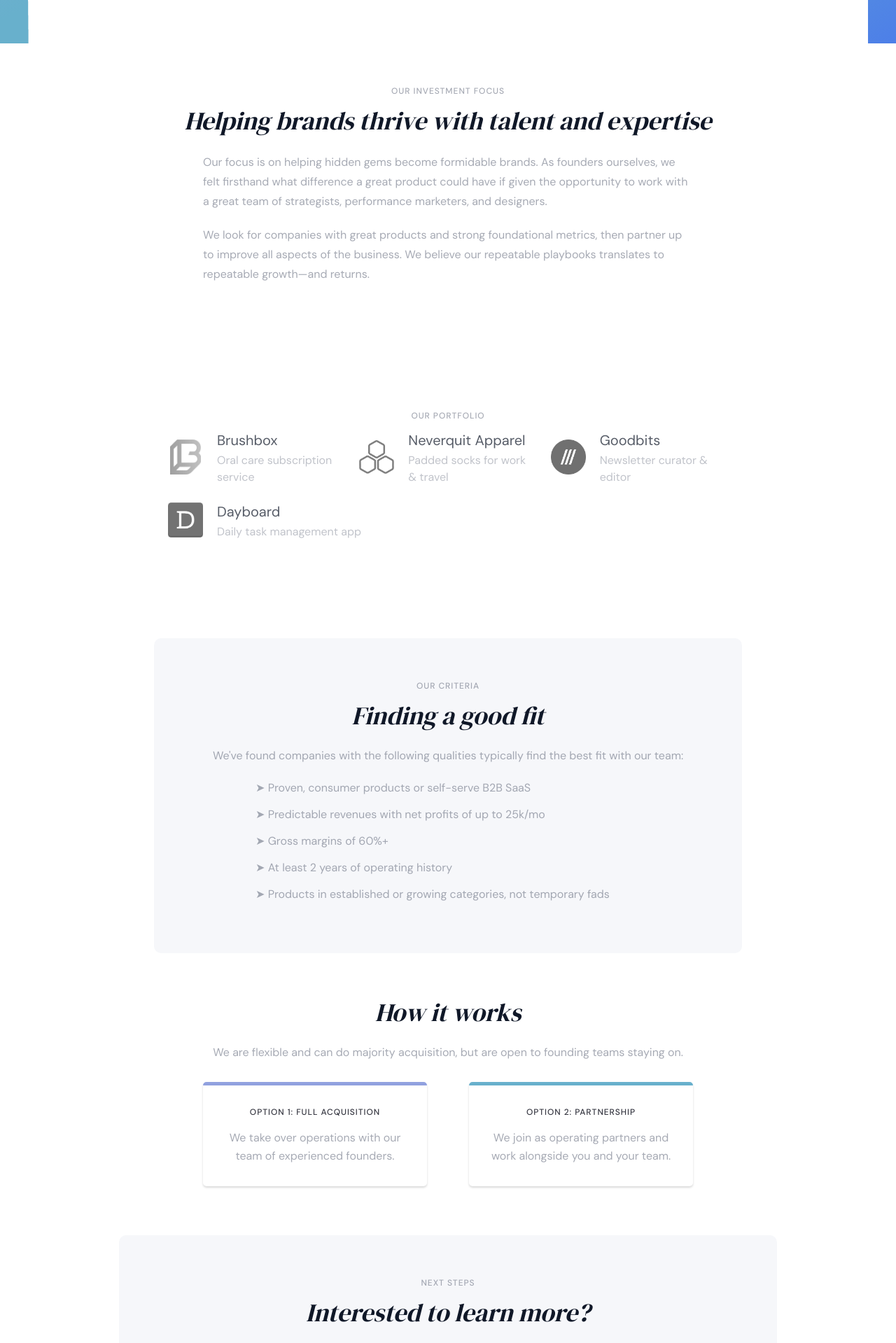
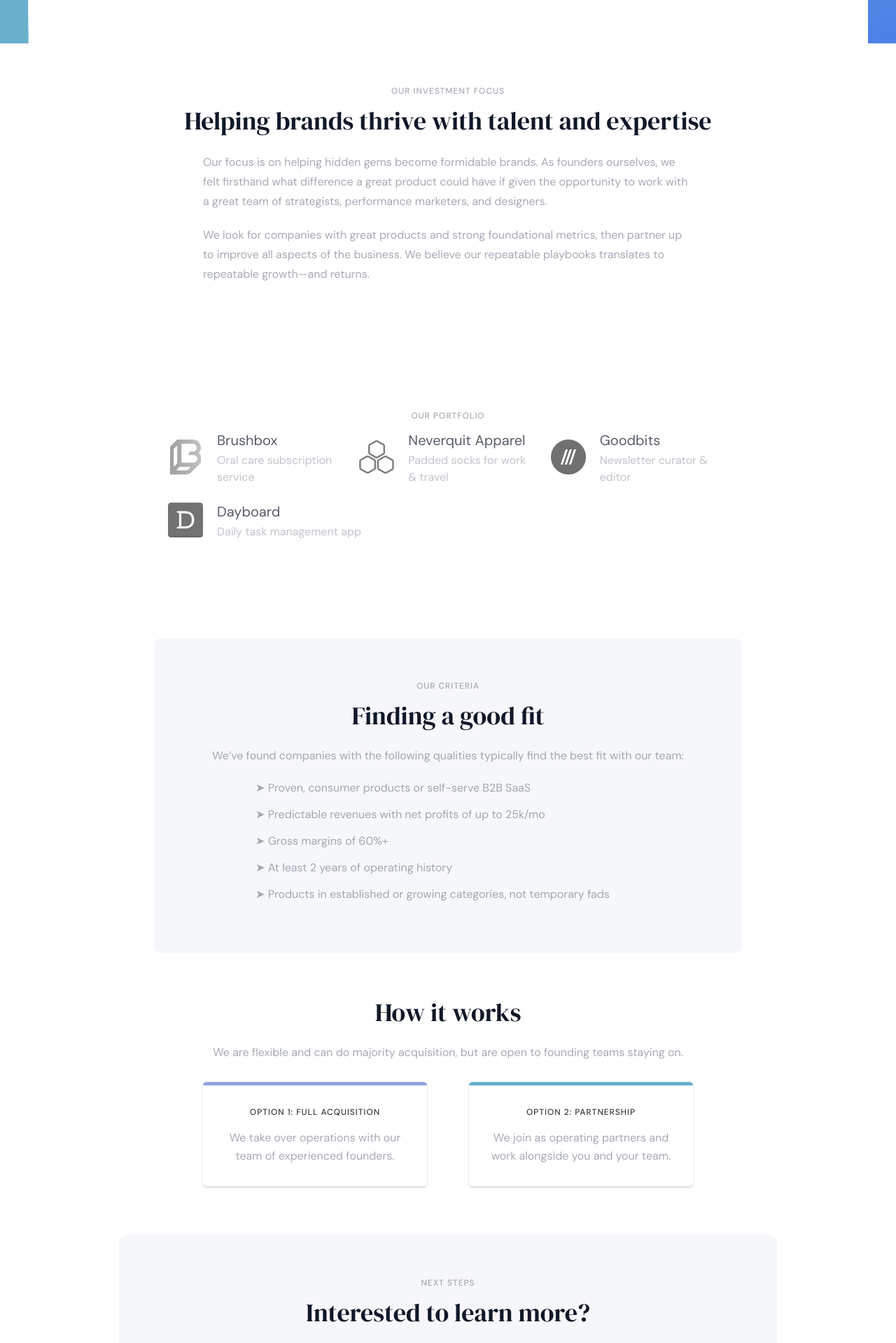
Before and after one commit to jtcchan/2x-ventures, a Next.js app: page / in a window 1280 px wide. Shown: the part 738-2657 px from the top of the page at 70% size. Built offline with nearby package versions, Linux system fonts and the light colour scheme.

Commit message:
Fix heading italics to match live site and add regression test

```diff
--- a/app/about/page.tsx
+++ b/app/about/page.tsx
@@ -16,18 +16,18 @@ export default function AboutPage() {
             <p className="text-xs font-medium uppercase tracking-[0.25em] text-[#9a9a9a] mb-4">
               OUR STORY
             </p>
-            <h2 className="text-3xl sm:text-4xl lg:text-[42px] font-[var(--font-dm-serif)] italic text-[#1a1b1f] leading-tight">
+            <h2 className="text-3xl sm:text-4xl lg:text-[42px] font-[var(--font-dm-serif)] text-[#1a1b1f] leading-tight">
               Skin in the game
             </h2>
           </div>
 
           <div className="space-y-6 text-base sm:text-lg text-[#5d5d5d] leading-relaxed max-w-[680px] mx-auto">
             <p>
-              We started 2x Ventures as a way overcome the limits of a traditional agency model—where conversations often started from scope and retainers, rather than growth and mutual profitability. As founders and operators at heart, we've always been more comfortable getting our hands dirty and improving all aspects of a client's operations.
+              We started 2x Ventures as a way overcome the limits of a traditional agency model—where conversations often started from scope and retainers, rather than growth and mutual profitability. As founders and operators at heart, we&rsquo;ve always been more comfortable getting our hands dirty and improving all aspects of a client&rsquo;s operations.
             </p>
 
             <p>
-              More importantly, we loved helping founders. We've seen firsthand how many have poured their hearts into following their businesses. And we wanted a way to share our skills, commitments, and resources fully and be true partners in the business, rather than turning them away.
+              More importantly, we loved helping founders. We&rsquo;ve seen firsthand how many have poured their hearts into following their businesses. And we wanted a way to share our skills, commitments, and resources fully and be true partners in the business, rather than turning them away.
             </p>
 
             <p>
@@ -45,7 +45,7 @@ export default function AboutPage() {
               NEXT STEPS
             </p>
 
-            <h2 className="text-3xl sm:text-4xl lg:text-[40px] font-[var(--font-dm-serif)] italic text-gray-900 leading-tight mb-8 sm:mb-10">
+            <h2 className="text-3xl sm:text-4xl lg:text-[40px] font-[var(--font-dm-serif)] text-gray-900 leading-tight mb-8 sm:mb-10">
               Interested to learn more?
             </h2>
 
--- a/app/globals.css
+++ b/app/globals.css
@@ -37,6 +37,7 @@ body {
 /* Serif font for headings */
 h1, h2, h3 {
   font-family: var(--font-dm-serif), Georgia, serif;
+  font-style: normal;
 }
 
 @media (prefers-reduced-motion: reduce) {
--- a/components/CTA.tsx
+++ b/components/CTA.tsx
@@ -11,7 +11,7 @@ export default function CTA() {
             Next Steps
           </p>
 
-          <h2 className="text-[36px] font-[var(--font-dm-serif)] italic text-gray-900 leading-[50px] mb-5">
+          <h2 className="text-[36px] font-[var(--font-dm-serif)] text-gray-900 leading-[50px] mb-5">
             Interested to learn more?
           </h2>
 
--- a/components/HowItWorks.tsx
+++ b/components/HowItWorks.tsx
@@ -20,7 +20,7 @@ export default function HowItWorks() {
     <section id="how-it-works" className="py-[60px] bg-white">
       <div className="max-w-[940px] mx-auto px-[30px] sm:px-[50px]">
         <div className="text-center mb-5">
-          <h2 className="text-[36px] font-[var(--font-dm-serif)] italic text-gray-900 leading-[50px] mb-5">
+          <h2 className="text-[36px] font-[var(--font-dm-serif)] text-gray-900 leading-[50px] mb-5">
             How it works
           </h2>
           <p className="text-base text-gray-500/60 max-w-[700px] mx-auto mb-5">
--- a/components/InvestmentCriteria.tsx
+++ b/components/InvestmentCriteria.tsx
@@ -17,11 +17,11 @@ export default function InvestmentCriteria() {
             <p className="text-xs font-medium uppercase tracking-[0.08em] text-gray-500/60 mb-[10px]">
               Our Criteria
             </p>
-            <h2 className="text-[36px] font-[var(--font-dm-serif)] italic text-gray-900 leading-[50px] mb-5">
+            <h2 className="text-[36px] font-[var(--font-dm-serif)] text-gray-900 leading-[50px] mb-5">
               Finding a good fit
             </h2>
             <p className="text-base text-gray-500/60 max-w-[700px] mx-auto mb-0">
-              We've found companies with the following qualities typically find the best fit with our team:
+              We&rsquo;ve found companies with the following qualities typically find the best fit with our team:
             </p>
           </div>
 
--- a/components/InvestmentFocus.tsx
+++ b/components/InvestmentFocus.tsx
@@ -8,7 +8,7 @@ export default function InvestmentFocus() {
           <p className="text-xs font-medium uppercase tracking-[0.08em] text-gray-500/60 mb-[10px]">
             Our investment focus
           </p>
-          <h2 className="text-[36px] font-[var(--font-dm-serif)] italic text-gray-900 leading-[50px] mb-5">
+          <h2 className="text-[36px] font-[var(--font-dm-serif)] text-gray-900 leading-[50px] mb-5">
             Helping brands thrive with talent and expertise
           </h2>
         </div>
```
Also changed, not shown: 1 other file (tests, documents, lock files or other folders).
